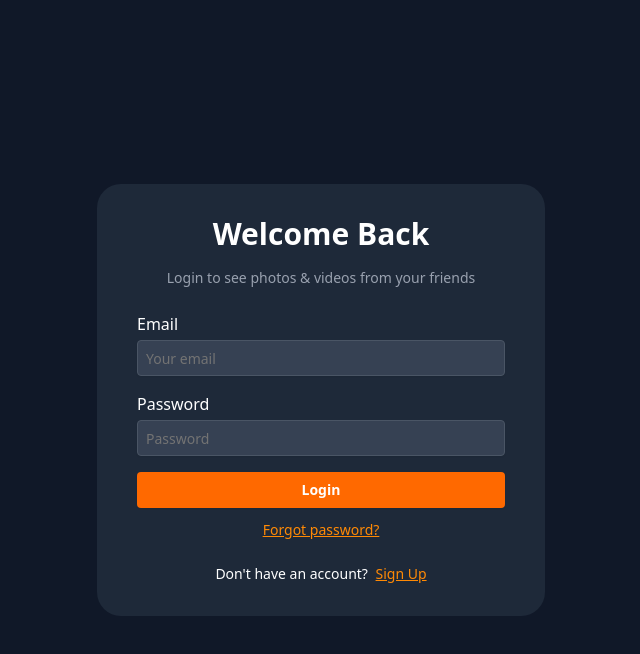
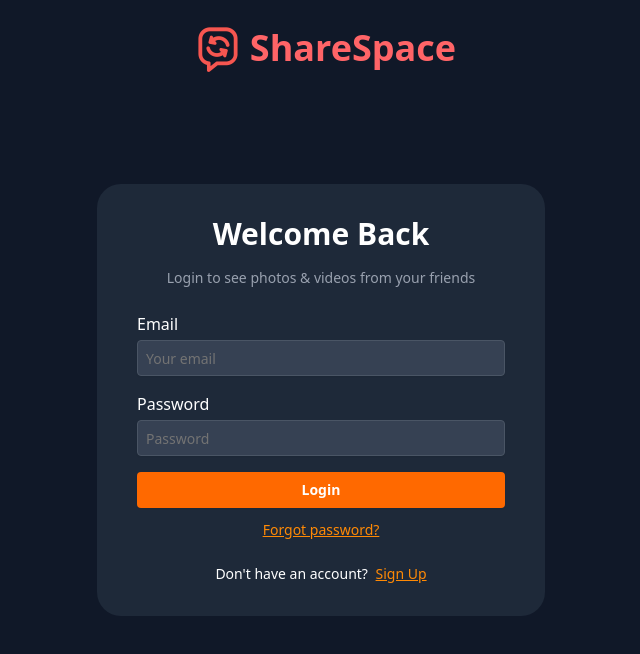
Before and after one commit to Kunalgarg108/ShareSpace, a React (Vite) app in the folder frontend/: page /login in a window 1280 px wide. Shown: the top 654 px of the page, without its empty margins (319-959 px from the left). Built offline with nearby package versions, Linux system fonts and the light colour scheme.

Commit message:
fixed editProfile page

```diff
--- a/frontend/src/components/EditProfile.jsx
+++ b/frontend/src/components/EditProfile.jsx
@@ -23,6 +23,14 @@ function EditProfile() {
     const [gender, setGender] = useState(user?.gender || "");
     const HandleEditProfile = async (e) => {
         e.preventDefault();
+        if (!bio.trim()) {
+            toast.error("Please enter your bio.");
+            return;
+        }
+        if (!gender) {
+            toast.error("Please select your gender.");
+            return;
+        }
         try {
             setLoading(true);
             const formData = new FormData();
@@ -122,7 +130,7 @@ function EditProfile() {
                             <div className="flex items-center gap-4">
                                 <Avatar className="w-16 h-16 rounded-full overflow-hidden bg-yellow-50">
                                     {user?.profilePicture ? (
-                                        <AvatarImage src={user.profilePicture} className="w-full h-full object-cover rounded-full"/>
+                                        <AvatarImage src={user.profilePicture} className="w-full h-full object-cover rounded-full" />
                                     ) : (
                                         <AvatarFallback>
                                             {user?.username?.slice(0, 2).toUpperCase()}
--- a/frontend/src/components/Login.jsx
+++ b/frontend/src/components/Login.jsx
@@ -92,7 +92,11 @@ const Login = () => {
   }, [user]);
 
   return (
-   <div className="h-screen bg-gray-900 text-white flex items-center justify-center">
+    <div className="h-screen bg-gray-900 text-white flex items-center justify-center overflow-hidden">
+      <div className="absolute top-4 w-full flex justify-center items-center">
+        <img src="/logo2.png" alt="Logo" className="h-16" />
+        <p className="font-semibold text-red-400 text-4xl m-0 p-0">ShareSpace</p>
+      </div>
       <div className="bg-gray-800 px-10 py-8 rounded-3xl w-full max-w-md">
         <h1 className="text-3xl font-semibold mb-4 text-center">
           {isSignUp ? "Sign Up" : isReset ? "Reset Password" : "Welcome Back"}
```
Lines whose indentation alone changed are shown as unchanged.
